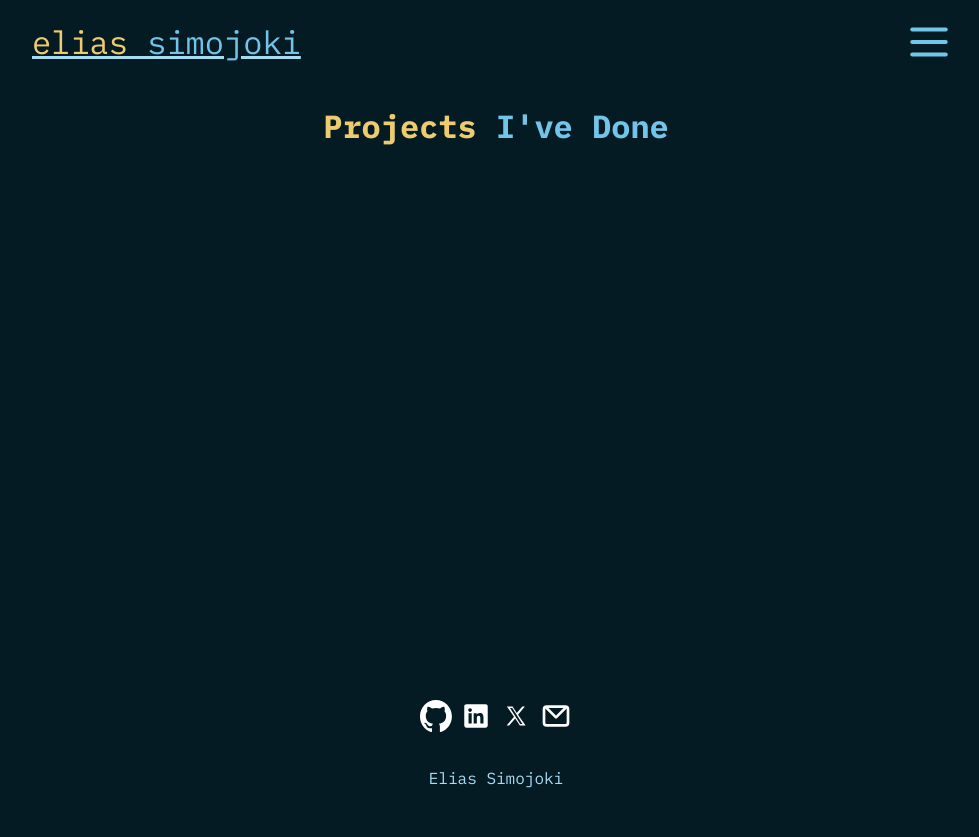
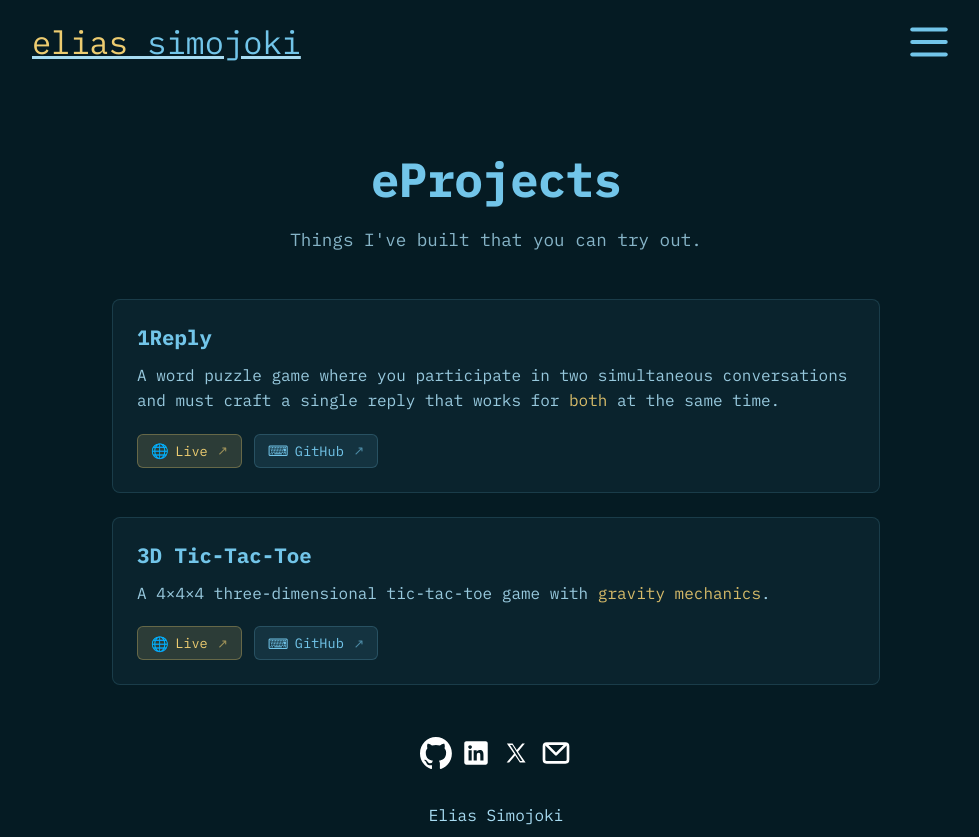
Before and after one commit to MojoLake/eSite, a SvelteKit app: page /projects in a window 1280 px wide. Shown: the whole page, without its empty margins (144-1123 px from the left). Before the commit the page ends 800 px from the top, so only its background shows below. Built offline with nearby package versions, Linux system fonts and the light colour scheme.

Commit message:
feat: add projects

```diff
--- a/src/lib/components/NavList.svelte
+++ b/src/lib/components/NavList.svelte
@@ -4,6 +4,7 @@
   let items = [
     { text: "eLias", href: "/" },
     { text: "eBlogs", href: "/blogs" },
+    { text: "eProjects", href: "/projects" },
     { text: "eResources", href: "/resources" },
   ];
 </script>
--- a/src/routes/projects/+page.server.ts
+++ /dev/null
@@ -1,5 +0,0 @@
-import { getAllProjects } from '$lib/server/projects';
-
-export const load = async () => {
-  return { projects: getAllProjects() };
-}
--- a/src/routes/projects/+page.svelte
+++ b/src/routes/projects/+page.svelte
@@ -1,8 +1,192 @@
 <script lang="ts">
-  import ProjectsComponentWithTitle from '$lib/components/ProjectsComponentWithTitle.svelte';
-
-  export let data;
-  const { projects } = data;
+  import Yellow from "$lib/components/Yellow.svelte";
 </script>
 
-<ProjectsComponentWithTitle {projects} />
+<div class="container">
+  <h1>eProjects</h1>
+  <p class="subtitle">Things I've built that you can try out.</p>
+
+  <div class="projects">
+    <div class="project-card">
+      <div class="project-header">
+        <h3>1Reply</h3>
+      </div>
+      <p>
+        A word puzzle game where you participate in two simultaneous
+        conversations and must craft a single reply that works for <Yellow
+          >both</Yellow
+        > at the same time.
+      </p>
+      <div class="project-links">
+        <a href="https://1reply.xyz/" target="_blank" class="link-badge live">
+          <span class="link-icon">🌐</span> Live
+          <span class="external-link">↗</span>
+        </a>
+        <a
+          href="https://github.com/MojoLake/1reply"
+          target="_blank"
+          class="link-badge github"
+        >
+          <span class="link-icon">⌨</span> GitHub
+          <span class="external-link">↗</span>
+        </a>
+      </div>
+    </div>
+
+    <div class="project-card">
+      <div class="project-header">
+        <h3>3D Tic-Tac-Toe</h3>
+      </div>
+      <p>
+        A 4×4×4 three-dimensional tic-tac-toe game with <Yellow
+          >gravity mechanics</Yellow
+        >.
+      </p>
+      <div class="project-links">
+        <a
+          href="https://3dtictactoe.xyz/"
+          target="_blank"
+          class="link-badge live"
+        >
+          <span class="link-icon">🌐</span> Live
+          <span class="external-link">↗</span>
+        </a>
+        <a
+          href="https://github.com/MojoLake/3D-TicTacToe-Gravity"
+          target="_blank"
+          class="link-badge github"
+        >
+          <span class="link-icon">⌨</span> GitHub
+          <span class="external-link">↗</span>
+        </a>
+      </div>
+    </div>
+  </div>
+</div>
+
+<style>
+  .container {
+    max-width: 48rem;
+    margin: 0 auto;
+    padding: 2rem 1.5rem;
+  }
+
+  h1 {
+    text-align: center;
+    font-size: 3rem;
+    color: var(--primary-title-colour);
+    margin-bottom: 0.5rem;
+    letter-spacing: -0.02em;
+  }
+
+  .subtitle {
+    text-align: center;
+    font-size: 1.1rem;
+    color: var(--primary-text-colour);
+    opacity: 0.8;
+    margin-bottom: 3rem;
+  }
+
+  .projects {
+    display: grid;
+    gap: 1.5rem;
+  }
+
+  .project-card {
+    display: block;
+    position: relative;
+    padding: 1.5rem;
+    background: rgba(114, 197, 233, 0.05);
+    border: 1px solid rgba(114, 197, 233, 0.15);
+    border-radius: 8px;
+  }
+
+  .project-header {
+    display: flex;
+    justify-content: space-between;
+    align-items: flex-start;
+  }
+
+  .project-card h3 {
+    font-size: 1.3rem;
+    color: var(--primary-title-colour);
+    margin: 0 0 0.75rem 0;
+  }
+
+  .project-card p {
+    font-size: 1rem;
+    color: var(--primary-text-colour);
+    margin: 0 0 1.25rem 0;
+    line-height: 1.6;
+    opacity: 0.9;
+  }
+
+  .project-links {
+    display: flex;
+    gap: 0.75rem;
+    flex-wrap: wrap;
+  }
+
+  .link-badge {
+    display: inline-flex;
+    align-items: center;
+    gap: 0.4rem;
+    padding: 0.4rem 0.8rem;
+    border-radius: 6px;
+    font-size: 0.85rem;
+    text-decoration: none;
+    transition: all 0.2s ease;
+  }
+
+  .link-badge.live {
+    background: rgba(237, 204, 112, 0.15);
+    color: var(--secondary-text-colour);
+    border: 1px solid rgba(237, 204, 112, 0.3);
+  }
+
+  .link-badge.live:hover {
+    background: rgba(237, 204, 112, 0.25);
+    border-color: rgba(237, 204, 112, 0.5);
+    transform: translateY(-2px);
+  }
+
+  .link-badge.github {
+    background: rgba(114, 197, 233, 0.1);
+    color: var(--primary-title-colour);
+    border: 1px solid rgba(114, 197, 233, 0.2);
+  }
+
+  .link-badge.github:hover {
+    background: rgba(114, 197, 233, 0.2);
+    border-color: rgba(114, 197, 233, 0.4);
+    transform: translateY(-2px);
+  }
+
+  .link-icon {
+    font-size: 0.9rem;
+  }
+
+  .external-link {
+    font-size: 0.8rem;
+    opacity: 0.6;
+    margin-left: 0.2rem;
+  }
+
+  .link-badge:hover .external-link {
+    opacity: 1;
+  }
+
+  @media (max-width: 600px) {
+    h1 {
+      font-size: 2.25rem;
+    }
+
+    .container {
+      padding: 1.5rem 1rem;
+    }
+
+    .project-card {
+      padding: 1.25rem;
+    }
+  }
+</style>
```
